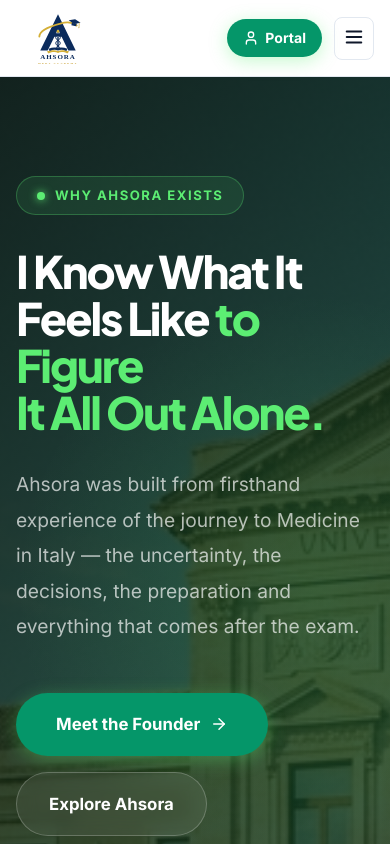
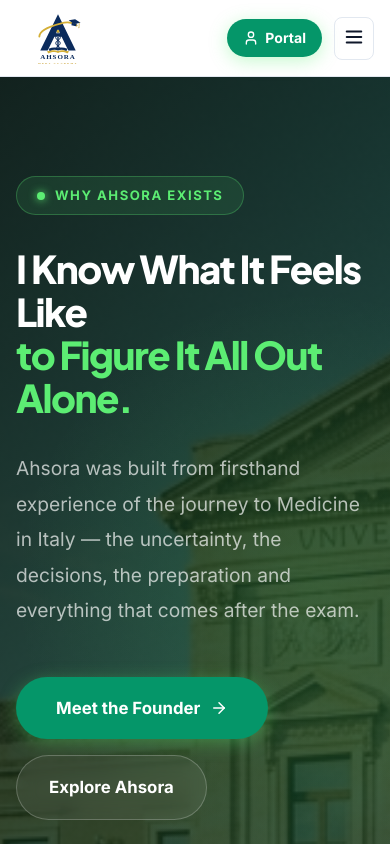
Before and after one commit to ch-muaz-kamboh/Ahsoraa-med-academy, a Next.js app: page /about in a window 390 px wide. Shown: the top 844 px of the page. Built offline with nearby package versions, Linux system fonts and the light colour scheme; a web font is replaced by a local one.

Commit message:
fix: clean up about hero headline - remove weird line breaks

```diff
--- a/src/app/about/page.tsx
+++ b/src/app/about/page.tsx
@@ -146,9 +146,9 @@
                   <span style={{ width: '8px', height: '8px', borderRadius: '50%', backgroundColor: 'var(--primary-400)', display: 'inline-block', flexShrink: 0, boxShadow: '0 0 8px var(--primary-400)' }} />
                   <span style={{ color: 'var(--primary-400)', fontWeight: 700, fontSize: '0.82rem', textTransform: 'uppercase', letterSpacing: '1.5px' }}>Why Ahsora Exists</span>
                 </div>
-                <h1 className="reveal reveal-delay-1" style={{ fontSize: 'clamp(2.8rem, 5.5vw, 5rem)', fontWeight: 900, color: '#FFFFFF', lineHeight: 1.05, letterSpacing: '-2px', marginBottom: '32px' }}>
-                  I Know What It<br />Feels Like{' '}
-                  <span style={{ color: 'var(--primary-400)' }}>to Figure<br />It All Out Alone.</span>
+                <h1 className="reveal reveal-delay-1" style={{ fontSize: 'clamp(2.4rem, 4.5vw, 4.2rem)', fontWeight: 900, color: '#FFFFFF', lineHeight: 1.12, letterSpacing: '-1.5px', marginBottom: '32px' }}>
+                  I Know What It Feels Like<br />
+                  <span style={{ color: 'var(--primary-400)' }}>to Figure It All Out Alone.</span>
                 </h1>
                 <p className="reveal reveal-delay-2" style={{ color: 'rgba(255,255,255,0.68)', fontSize: '1.2rem', lineHeight: 1.85, marginBottom: '48px', maxWidth: '540px' }}>
                   Ahsora was built from firsthand experience of the journey to Medicine in Italy — the uncertainty, the decisions, the preparation and everything that comes after the exam.
```
